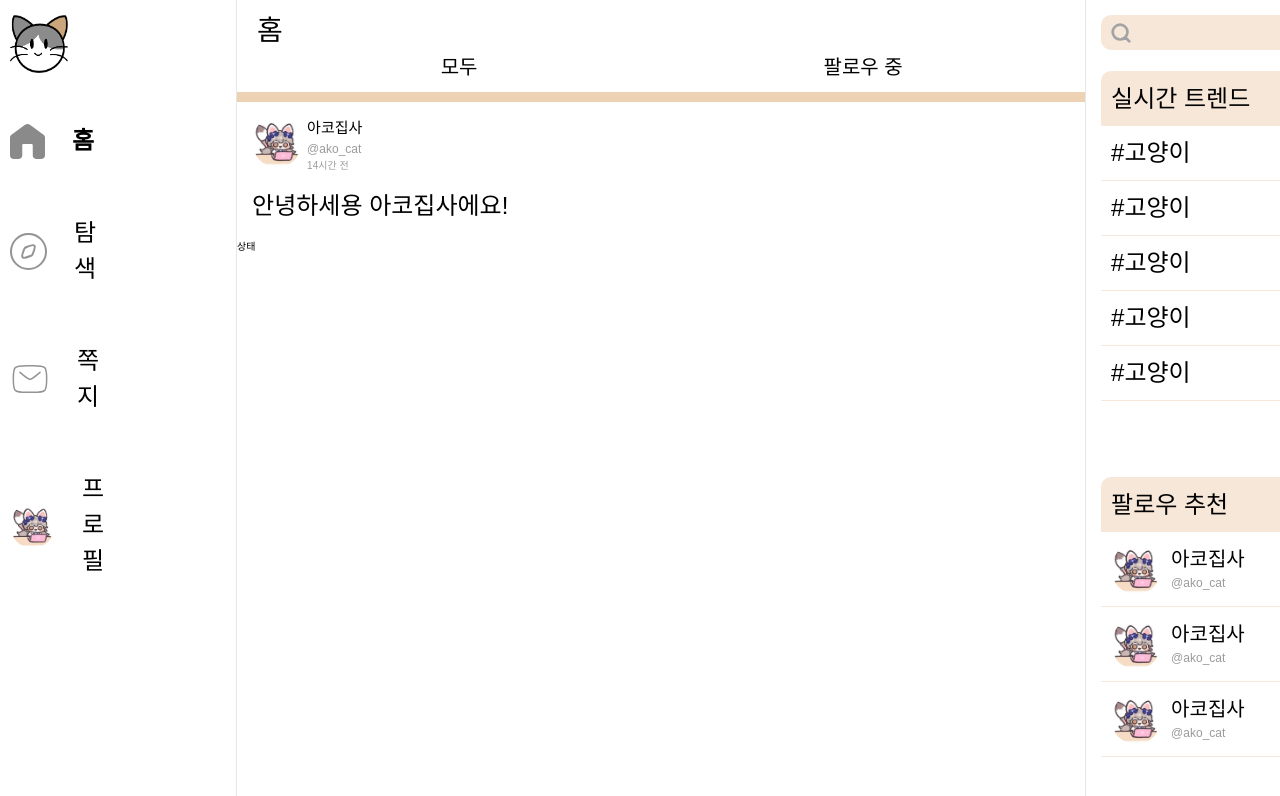
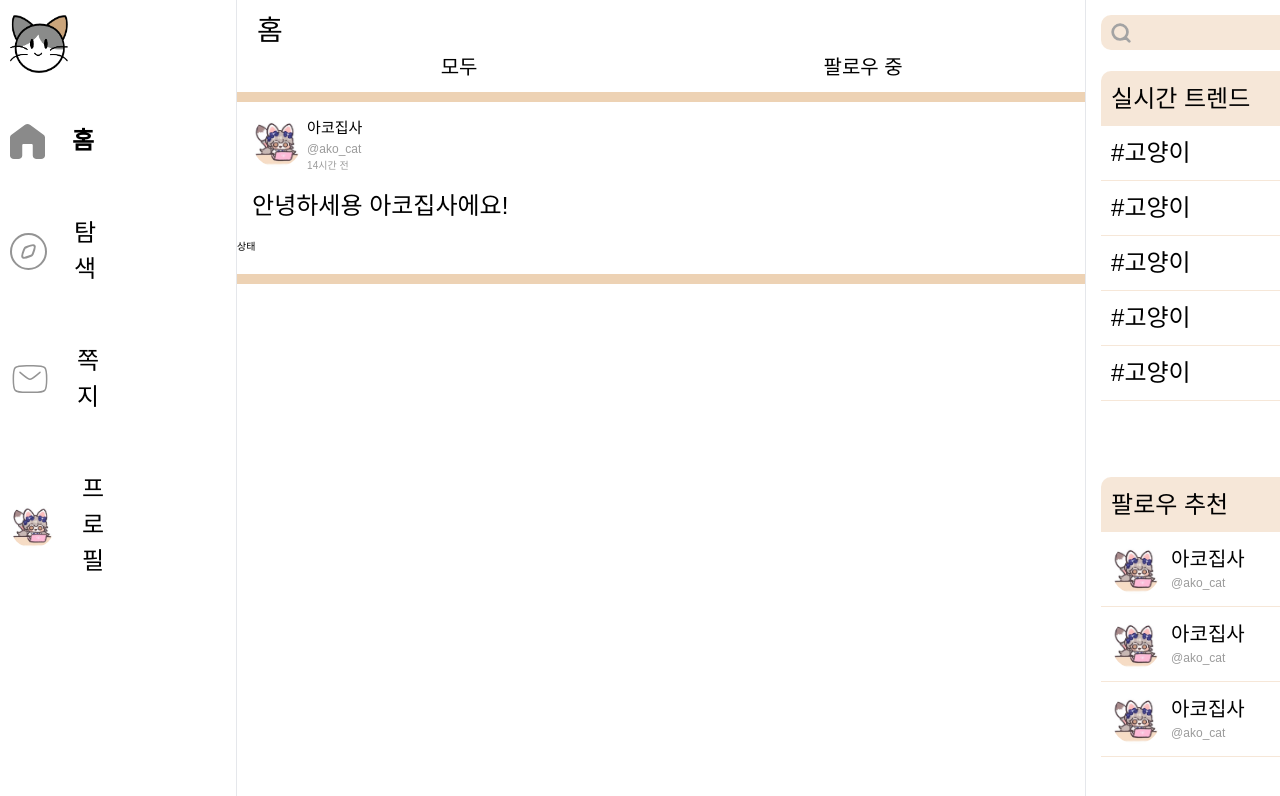
Before and after one commit to AkoIsCat/Monyang-i, a Next.js app: page /home in a window 1280 px wide. Shown: the top 796 px of the page. Built offline with nearby package versions, Linux system fonts and the light colour scheme; grey boxes are pictures that could not be loaded; a web font is replaced by a local one.

Commit message:
Feat: home이나 search 페이지일 경우 게시글 하단에 구분선 추가

```diff
--- a/src/app/(afterLogin)/_component/Posts.tsx
+++ b/src/app/(afterLogin)/_component/Posts.tsx
@@ -1,6 +1,8 @@
+'use client';
 import PostsUser from './PostsUser';
 import Image from 'next/image';
 import { faker } from '@faker-js/faker';
+import { usePathname } from 'next/navigation';
 
 export default function Posts() {
   const postsUser = {
@@ -11,6 +13,8 @@ export default function Posts() {
     content: '안녕하세용 아코집사에요!',
     contentImage: faker.image.avatar(),
   };
+
+  const path = usePathname();
 
   return (
     <div>
@@ -23,15 +27,18 @@ export default function Posts() {
         />
       </div>
       <div className="text-navSize m-input ">{postsUser.content}</div>
-      <div className="relative">
+      {/* <div className="relative">
         <Image
           src={postsUser.contentImage}
           alt="게시글 이미지"
           priority
           layout="fill"
         />
-      </div>
+      </div> */}
       <div>상태</div>
+      {(path === '/home' || path === '/search') && (
+        <div className="text-headerSize py-right px-[20px] border-b-10 border-darkBrown" />
+      )}
     </div>
   );
 }
```
